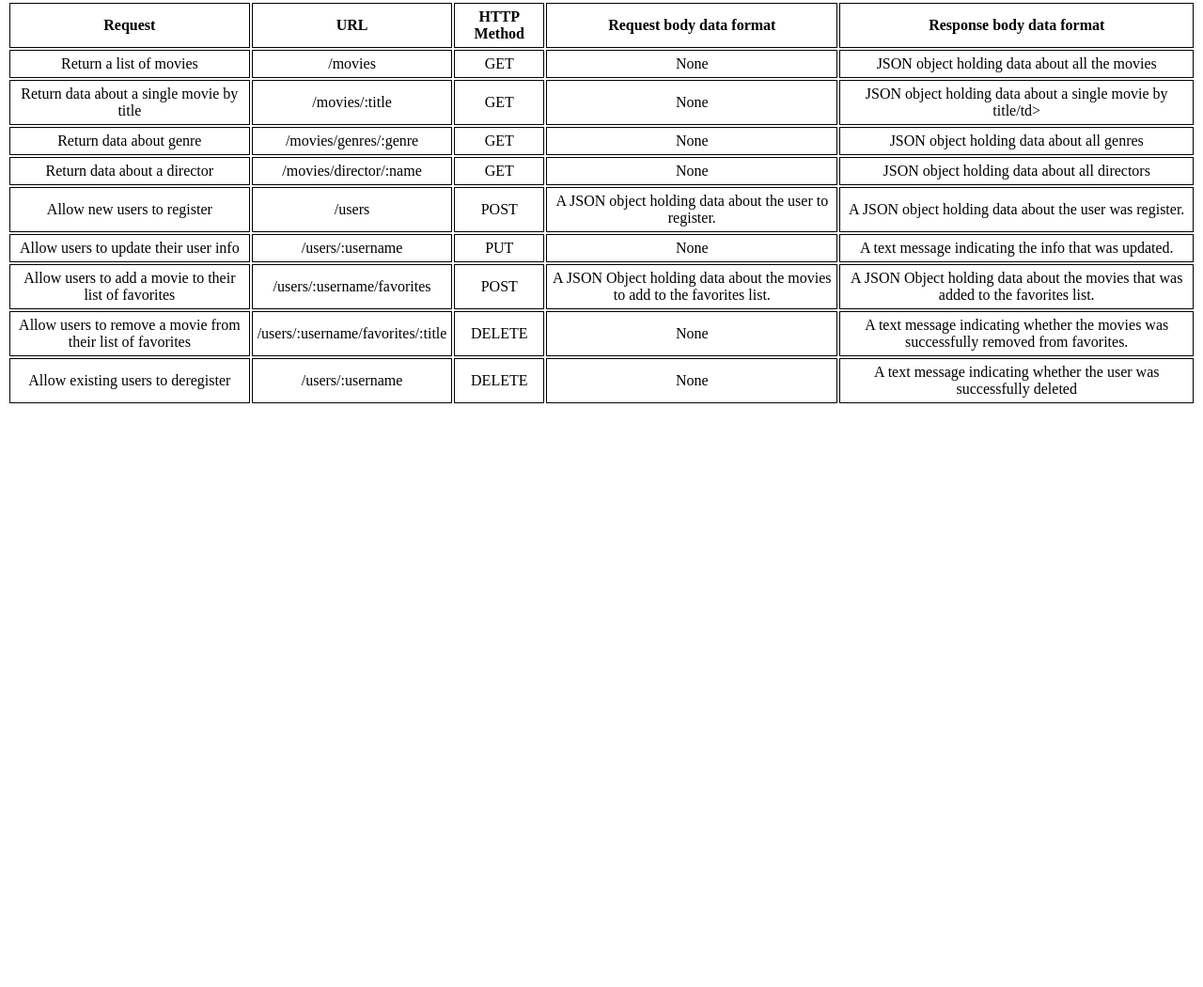
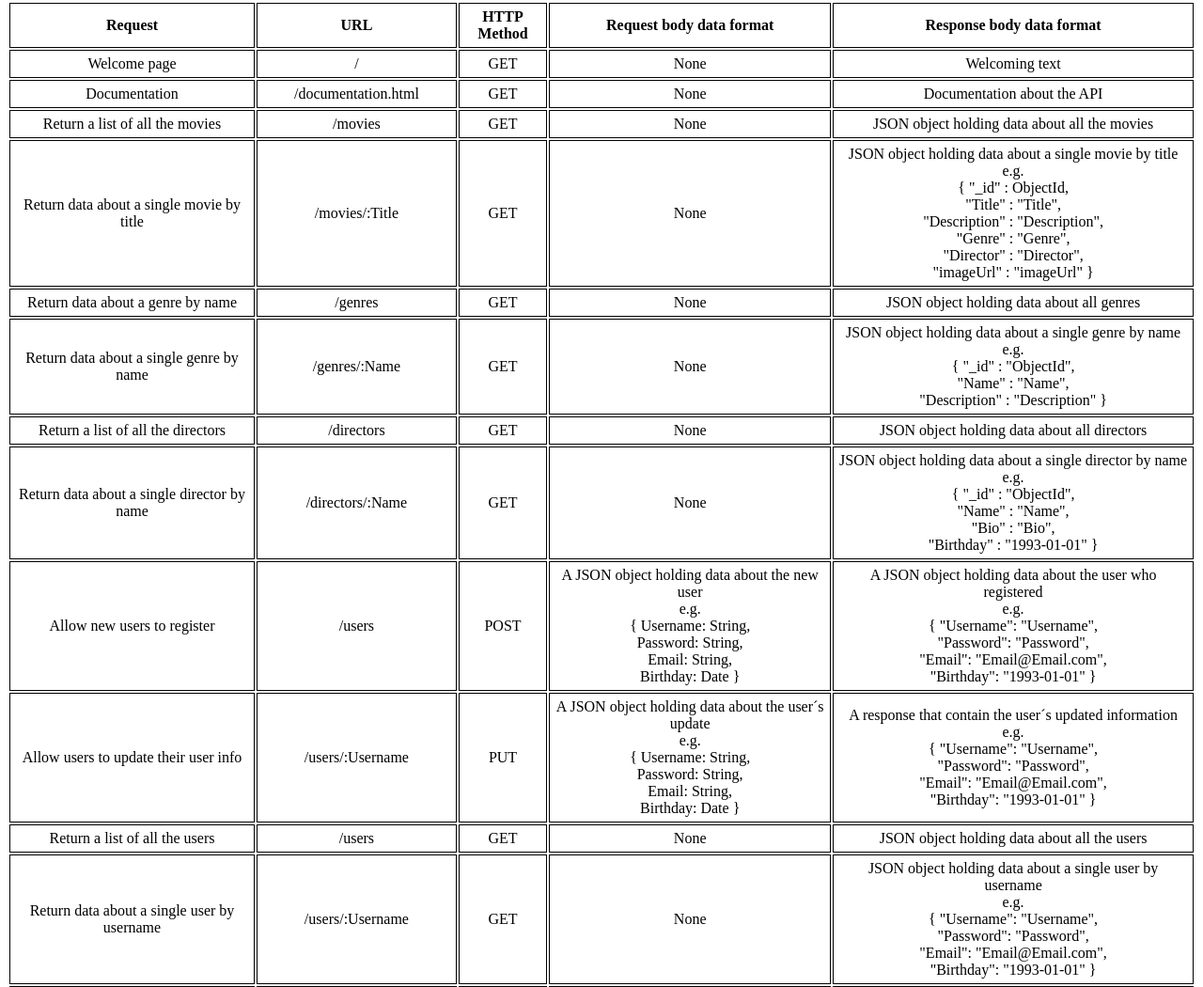
Before and after one commit to andrasbanki/myFlix, a website: page public/documentation.html in a window 1280 px wide. Shown: the part 195-1245 px from the top of the page at 94% size. Before the commit the page ends 800 px from the top, so only its background shows below. Drawn offline with Linux system fonts and the light colour scheme.

Commit message:
Updated requests and responses

```diff
--- a/public/documentation.html
+++ b/public/documentation.html
@@ -7,8 +7,8 @@
     <title>myFlix</title>
     <link rel="preconnect" href="https://fonts.gstatic.com" />
     <link href="https://fonts.googleapis.com/css2?family=Roboto+Mono:ital,wght@0,400;1,200;1,400&display=swap" rel="stylesheet" />
+    <style>th, td {border: 1px solid black; padding: 5px} table {width: 100%; text-align: center}tr:hover {background-color: #c5bebe;}</style>
   </head>
-  <style>th, td {border: 1px solid black; padding: 5px} table {width: 100%; text-align: center}tr:hover {background-color: #c5bebe;}</style>
   <body>
     <main>
       <h1>Objective</h1>
@@ -30,7 +30,21 @@
       </thead>
       <tbody>
         <tr>
-          <td>Return a list of movies</td>
+          <td>Welcome page</td>
+          <td>/</td>
+          <td>GET</td>
+          <td>None</td>
+          <td>Welcoming text </td>
+        </tr>
+        <tr>
+          <td>Documentation</td>
+          <td>/documentation.html</td>
+          <td>GET</td>
+          <td>None</td>
+          <td>Documentation about the API</td>
+        </tr>
+        <tr>
+          <td>Return a list of all the movies</td>
           <td>/movies</td>
           <td>GET</td>
           <td>None</td>
@@ -38,57 +52,129 @@
         </tr>
         <tr>
           <td>Return data about a single movie by title</td>
-          <td>/movies/:title</td>
+          <td>/movies/:Title</td>
           <td>GET</td>
           <td>None</td>
-          <td>JSON object holding data about a single movie by title/td>
+          <td>JSON object holding data about a single movie by title<br> e.g. <br>
+            { "_id" : ObjectId,<br>
+            "Title" : "Title",<br>
+            "Description" : "Description",<br>
+            "Genre" : "Genre",<br>
+            "Director" : "Director",<br>
+            "imageUrl" : "imageUrl" }
+          </td>
         </tr>
         <tr>
-          <td>Return data about genre</td>
-          <td>/movies/genres/:genre</td>
+          <td>Return data about a genre by name</td>
+          <td>/genres</td>
           <td>GET</td>
           <td>None</td>
           <td>JSON object holding data about all genres</td>
         </tr>
         <tr>
-          <td>Return data about a director</td>
-          <td>/movies/director/:name</td>
+          <td>Return data about a single genre by name</td>
+          <td>/genres/:Name</td>
+          <td>GET</td>
+          <td>None</td>
+          <td>JSON object holding data about a single genre by name<br>e.g.<br>
+            { "_id" : "ObjectId",<br>
+            "Name" : "Name",<br>
+            "Description" : "Description" }</td>
+        </tr>
+        <tr>
+          <td>Return a list of all the directors</td>
+          <td>/directors</td>
           <td>GET</td>
           <td>None</td>
           <td>JSON object holding data about all directors</td>
         </tr>
         <tr>
+          <td>Return data about a single director by name</td>
+          <td>/directors/:Name</td>
+          <td>GET</td>
+          <td>None</td>
+          <td>JSON object holding data about a single director by name<br>e.g.<br>
+            { "_id" : "ObjectId",<br>
+            "Name" : "Name",<br>
+            "Bio" : "Bio",<br>
+            "Birthday" : "1993-01-01" }</td>
+        </tr>
+        <tr>
           <td>Allow new users to register</td>
           <td>/users</td>
           <td>POST</td>
-          <td>A JSON object holding data about the user to register.</td>
-          <td>A JSON object holding data about the user was register.</td>
+          <td>A JSON object holding data about the new user<br>e.g.<br>
+            { Username: String,<br>
+              Password: String,<br>
+              Email: String,<br>
+              Birthday: Date }
+          </td>
+          <td>A JSON object holding data about the user who registered<br>e.g.<br>
+            { "Username": "Username",<br>
+            "Password": "Password",<br>
+            "Email": "Email@Email.com",<br>
+            "Birthday": "1993-01-01" }
+          </td>
         </tr>
         <tr>
           <td>Allow users to update their user info</td>
-          <td>/users/:username</td>
+          <td>/users/:Username</td>
           <td>PUT</td>
+          <td>A JSON object holding data about the user´s update<br>e.g.<br>
+            { Username: String,<br>
+              Password: String,<br>
+              Email: String,<br>
+              Birthday: Date }
+          </td>
+          <td>A response that contain the user´s updated information<br>e.g.<br>
+            { "Username": "Username",<br>
+            "Password": "Password",<br>
+            "Email": "Email@Email.com",<br>
+            "Birthday": "1993-01-01" }
+          </td>
+        </tr>
+        <tr>
+          <td>Return a list of all the users</td>
+          <td>/users</td>
+          <td>GET</td>
           <td>None</td>
-          <td>A text message indicating the info that was updated.</td>
+          <td>JSON object holding data about all the users</td>
+        </tr>
+        <tr>
+          <td>Return data about a single user by username</td>
+          <td>/users/:Username</td>
+          <td>GET</td>
+          <td>None</td>
+          <td>JSON object holding data about a single user by username<br>e.g.<br>
+            { "Username": "Username",<br>
+            "Password": "Password",<br>
+            "Email": "Email@Email.com",<br>
+            "Birthday": "1993-01-01" }
+          </td>
         </tr>
         <tr>
           <td>Allow users to add a movie to their list of favorites</td>
-          <td>/users/:username/favorites</td>
+          <td>/users/:Username/favorites/:_id</td>
           <td>POST</td>
-          <td>A JSON Object holding data about the movies to add to the favorites list.</td>
-          <td>A JSON Object holding data about the movies that was added to the favorites list.</td>
+          <td>A JSON Object holding data about the movies to add to the favorites list</td>
+          <td>A response containing that the user added a movie to the favorites list<br>e.g.<br>
+            { "FavoritMovies": [movieID],<br>
+            "Username": "Username",<br>
+            "Password": "Password",<br>
+            "Email": "Email@Email.com",<br>
+            "Birthday": "1993-01-01" }
+          </td>
         </tr>
         <tr>
           <td>Allow users to remove a movie from their list of favorites</td>
-          <td>/users/:username/favorites/:title</td>
+          <td>/users/:Username/favorites/:_id</td>
           <td>DELETE</td>
           <td>None</td>
-          <td>A text message indicating whether the movies was successfully removed from favorites.
-          </td>
+          <td>A text message indicating whether the movie was successfully removed from favorites.</td>
         </tr>
         <tr>
           <td>Allow existing users to deregister</td>
-          <td>/users/:username</td>
+          <td>/users/:Username</td>
           <td>DELETE</td>
           <td>None</td>
           <td>A text message indicating whether the user was successfully deleted</td>
```
